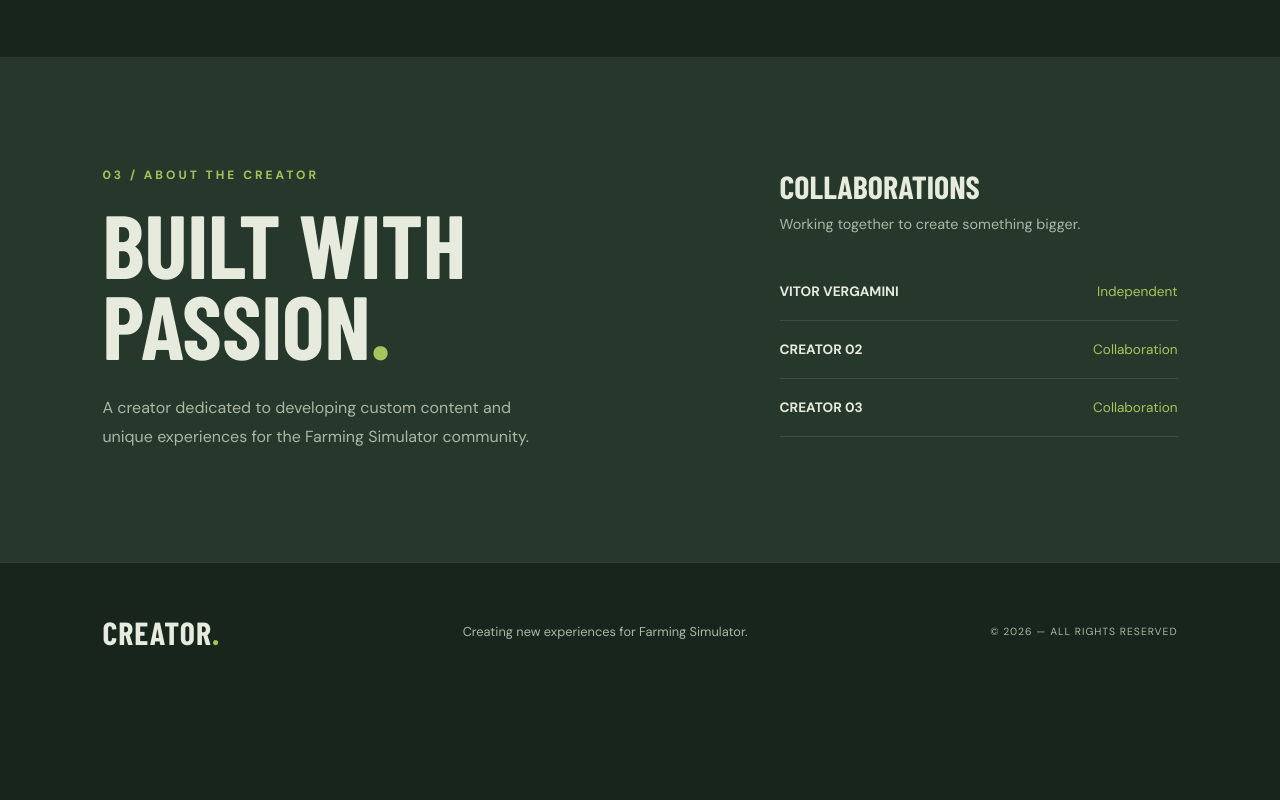
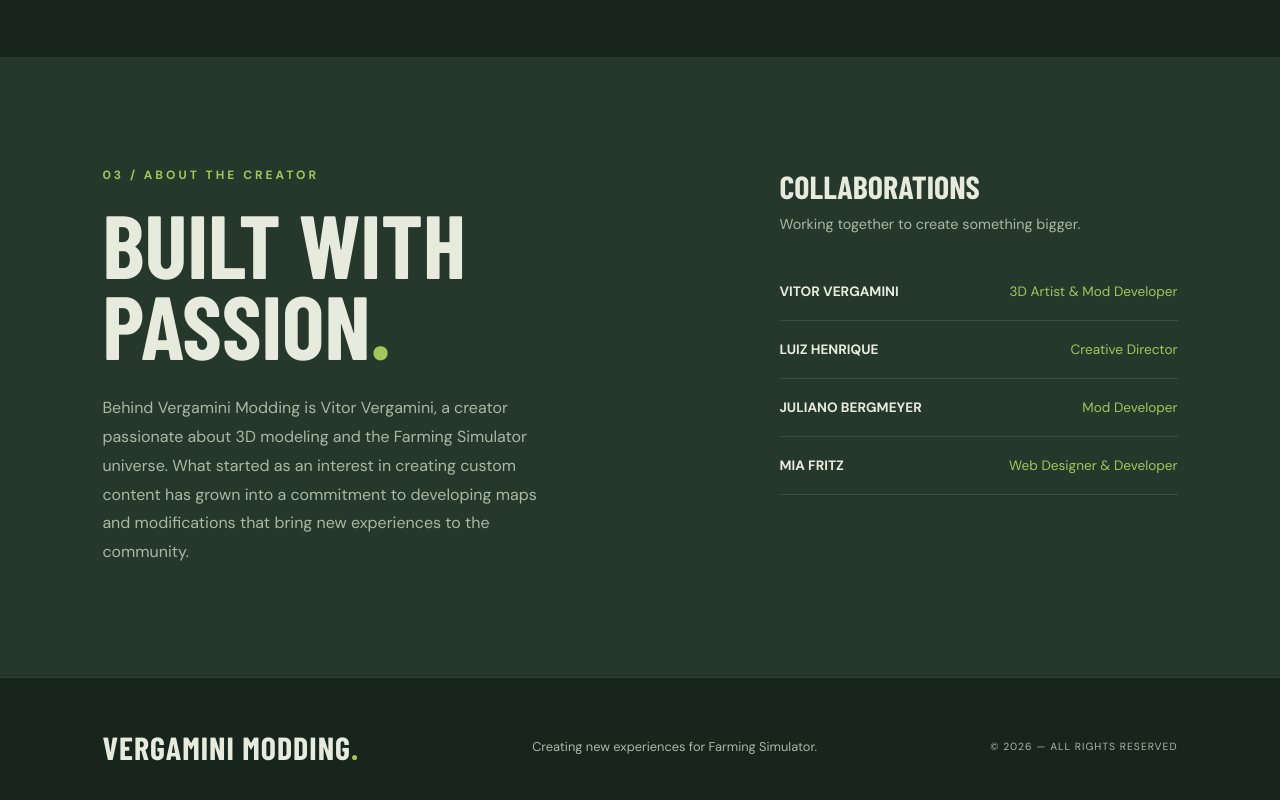
Before and after one commit to miafritz/Vergamini, a plain HTML site: page index.html in a window 1280 px wide. Shown: the part 2347-3147 px from the top of the page. Before the commit the page ends 3048 px from the top, so only its background shows below. Drawn offline with nearby package versions, Linux system fonts and the light colour scheme; a web font is replaced by a local one.

Commit message:
colaborções adicionadas e links atualizados

```diff
--- a/index.html
+++ b/index.html
@@ -44,7 +44,7 @@
                     for Farming Simulator.
                 </p>
 
-                <a href="#projects" class="button">
+                <a href="https://www.farming-simulator.com/mods.php?title=fs2025&filter=org&org_id=169574&page=0" target="_blank" rel="noopener noreferrer" class="button">
                     EXPLORE PROJECTS ↗
                 </a>
             </div>
@@ -126,9 +126,11 @@
                 <h2>BUILT WITH<br>PASSION<span>.</span></h2>
 
                 <p>
-                    A creator dedicated to developing
-                    custom content and unique experiences
-                    for the Farming Simulator community.
+                    Behind Vergamini Modding is Vitor Vergamini, a creator
+                    passionate about 3D modeling and the Farming Simulator universe.
+                    What started as an interest in creating custom content has grown
+                    into a commitment to developing maps and modifications that bring
+                    new experiences to the community.
                 </p>
             </div>
 
@@ -138,17 +140,22 @@
 
                 <div class="collaborator">
                     <span>VITOR VERGAMINI</span>
-                    <span>Independent</span>
+                    <span>3D Artist & Mod Developer</span>
                 </div>
 
                 <div class="collaborator">
-                    <span>CREATOR 02</span>
-                    <span>Collaboration</span>
+                    <span>LUIZ HENRIQUE</span>
+                    <span>Creative Director</span>
                 </div>
 
                 <div class="collaborator">
-                    <span>CREATOR 03</span>
-                    <span>Collaboration</span>
+                    <span>JULIANO BERGMEYER</span>
+                    <span>Mod Developer</span>
+                </div>
+
+                <div class="collaborator">
+                    <span>MIA FRITZ</span>
+                    <span>Web Designer & Developer</span>
                 </div>
             </div>
 
@@ -159,7 +166,7 @@
 
     <!-- FOOTER -->
     <footer class="footer" id="contact">
-        <a href="#" class="logo">CREATOR<span>.</span></a>
+        <a href="https://www.farming-simulator.com/mods.php?title=fs2025&filter=org&org_id=169574&page=0" target="_blank" rel="noopener noreferrer" class="logo">VERGAMINI MODDING<span>.</span></a>
 
         <p>Creating new experiences for Farming Simulator.</p>
 
@@ -185,7 +192,11 @@
 
             <div class="contact-options">
 
-                <a href="mailto:vglmodding@gmail.com" class="contact-option">
+                <a href="https://mail.google.com/mail/?view=cm&fs=1&to=vglmodding@gmail.com"
+   target="_blank"
+   rel="noopener noreferrer"
+   class="contact-option">
+
     <span class="contact-option-icon">✉</span>
     <span>
         <strong>E-mail</strong>
```
Lines whose indentation alone changed are shown as unchanged.
